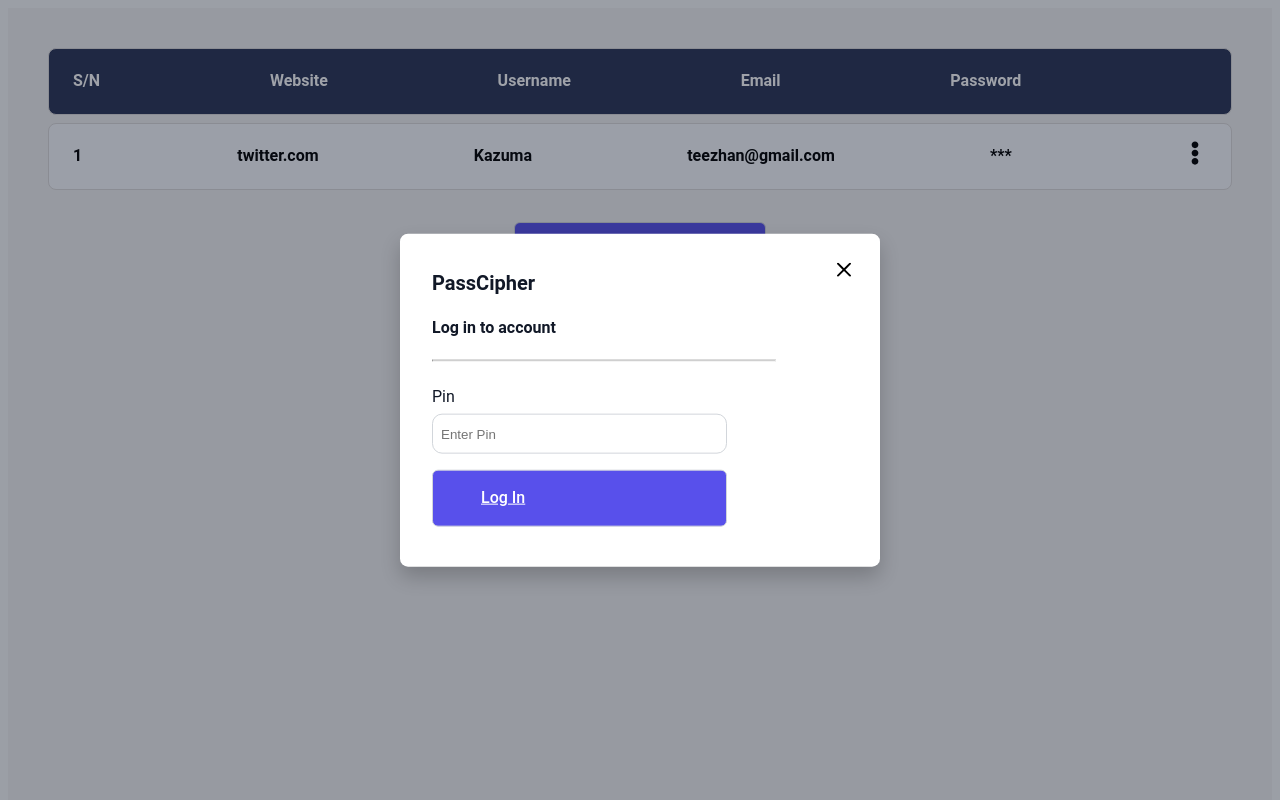
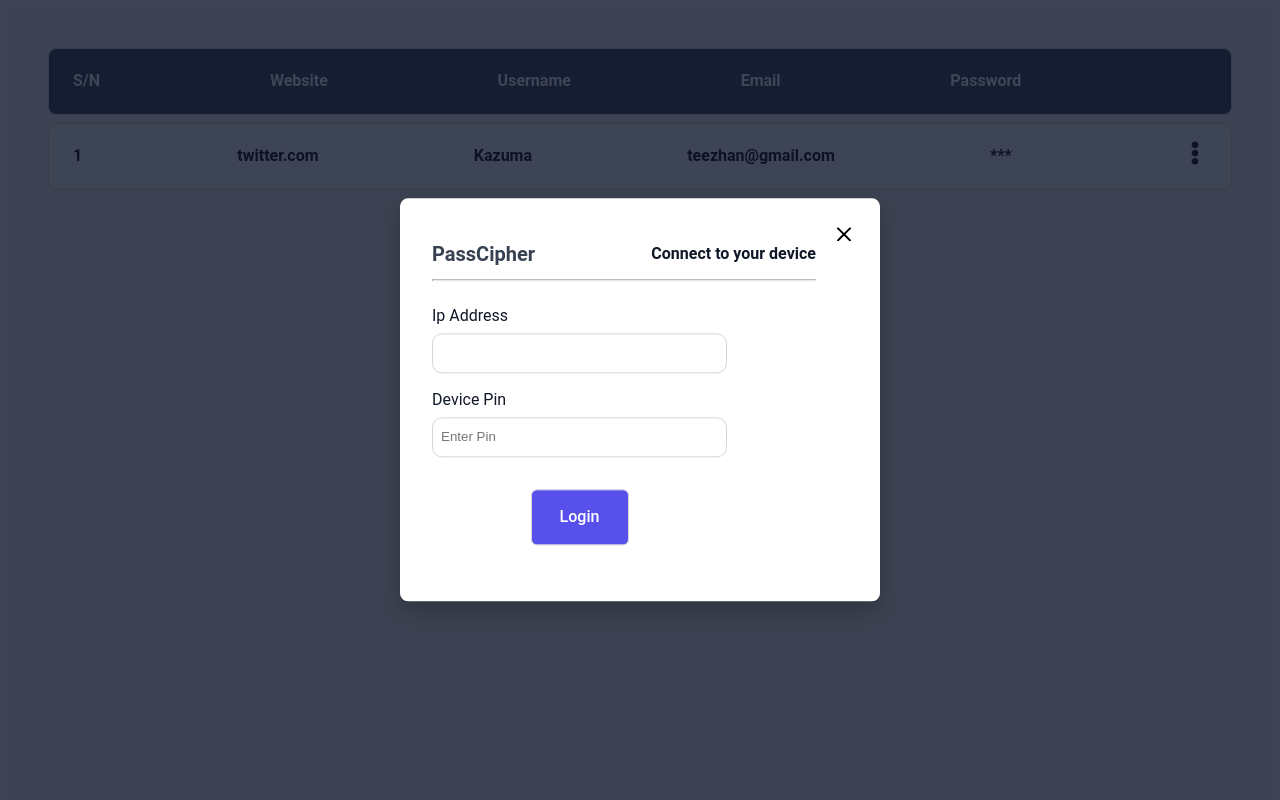
Before and after one commit to teezzan/passCipher, a PHP site: page / in a window 1280 px wide, after a click on "Next". Run offline with PHP 8.4, Linux system fonts and the light colour scheme.

Commit message:
added the second modal then fixed the Ui issue

```diff
--- a/web/index.html
+++ b/web/index.html
@@ -7,6 +7,12 @@
   <title>Document</title>
   <link rel="stylesheet" href="s.css">
 </head>
+<script>
+  function show(shown, hidden) {
+  document.getElementById(shown).style.display='block';
+  document.getElementById(hidden).style.display='none';
+}
+</script>
 <body>
   <div class = 'body'>
     <main class = 'header'>
@@ -36,13 +42,51 @@
       </div>
       <div class="details-modal-overlay"></div>
     </summary>
-    <div class="details-modal">
+    <div class="details-modal" id = 'modal0' >
       <div class="details-modal-close">
         <svg xmlns="http://www.w3.org/2000/svg" width="14" height="14" viewBox="0 0 14 14" fill="none">
           <path fill-rule="evenodd" clip-rule="evenodd" d="M13.7071 1.70711C14.0976 1.31658 14.0976 0.683417 13.7071 0.292893C13.3166 -0.0976311 12.6834 -0.0976311 12.2929 0.292893L7 5.58579L1.70711 0.292893C1.31658 -0.0976311 0.683417 -0.0976311 0.292893 0.292893C-0.0976311 0.683417 -0.0976311 1.31658 0.292893 1.70711L5.58579 7L0.292893 12.2929C-0.0976311 12.6834 -0.0976311 13.3166 0.292893 13.7071C0.683417 14.0976 1.31658 14.0976 1.70711 13.7071L7 8.41421L12.2929 13.7071C12.6834 14.0976 13.3166 14.0976 13.7071 13.7071C14.0976 13.3166 14.0976 12.6834 13.7071 12.2929L8.41421 7L13.7071 1.70711Z" fill="black" />
         </svg>
       </div>
       <div class="details-modal-title">
+        <div class="Form-field" >
+      <div id="land" class ='page' style ='display: block'>
+        <div class="Form-header">
+          <h1>PassCipher</h1>
+          <h4> Connect to your device</h4>
+        </div>
+        <hr />
+          <div class="Form-body">
+            <div class="col-start">
+              <div class="Form-group">
+                <label for="name">Ip Address </label><br />
+                <input type="text" name="name" id="name" class="Form-control" />
+              </div>
+              <div class="Form-group">
+                <label for="email">Device Pin</label><br />
+                <input
+                  type="password"
+                  name="name"
+                  id="email"
+                  class="Form-control"
+                  placeholder="Enter Pin"
+                  />
+                </div>
+                <details >
+                  <summary>
+                    <div class="button" >
+                      Login
+                    </div>
+                    <div class="Details-modal-overlay"></div>
+                  </summary>
+                  <div class="Details-modal" >
+                    <div class="Details-modal-close">
+                      <!-- <svg xmlns="http://www.w3.org/2000/svg" width="14" height="14" viewBox="0 0 14 14" fill="none">
+                        <path fill-rule="evenodd" clip-rule="evenodd" d="M13.7071 1.70711C14.0976 1.31658 14.0976 0.683417 13.7071 0.292893C13.3166 -0.0976311 12.6834 -0.0976311 12.2929 0.292893L7 5.58579L1.70711 0.292893C1.31658 -0.0976311 0.683417 -0.0976311 0.292893 0.292893C-0.0976311 0.683417 -0.0976311 1.31658 0.292893 1.70711L5.58579 7L0.292893 12.2929C-0.0976311 12.6834 -0.0976311 13.3166 0.292893 13.7071C0.683417 14.0976 1.31658 14.0976 1.70711 13.7071L7 8.41421L12.2929 13.7071C12.6834 14.0976 13.3166 14.0976 13.7071 13.7071C14.0976 13.3166 14.0976 12.6834 13.7071 12.2929L8.41421 7L13.7071 1.70711Z" fill="black" />
+                      </svg> -->
+                    </div>
+                    <div class="Details-modal-title">
+                      <div class="Details-modal-title">
                         <div class = "Form-field page" >
                       <div>
                       <h1>PassCipher</h1>
@@ -64,8 +108,7 @@
                             Log In
                           </a>
                     </div>
-      </div>
-    </div>
+                    </details>
                     </details>
   </div>
 </div>
--- a/web/s.css
+++ b/web/s.css
@@ -82,7 +110,17 @@ body {
 .details-modal .details-modal-close svg {
   display: block;
 }
+.Details-modal .Details-modal-close svg {
+  display: block;
+}
 .details-modal .details-modal-title {
+  color: #111827;
+  padding: 1.5em 2em;
+  pointer-events: all;
+  position: relative;
+  width: calc(100% - 2em);
+}
+.Details-modal .Details-modal-title {
   color: #111827;
   padding: 1.5em 2em;
   pointer-events: all;
@@ -112,9 +156,25 @@ body {
   left: 0;
   top: 0;
 }
+.Details-modal-overlay {
+  transition: opacity 0.2s ease-out;
+  pointer-events: none;
+  background: rgba(15, 23, 42, 0.8);
+  position: fixed;
+  opacity: 0;
+  bottom: 0;
+  right: 0;
+  left: 0;
+  top: 0;
+}
 details[open] .details-modal-overlay {
   pointer-events: all;
-  opacity: 0.5;
+  opacity: 1;
+}
+details[open] .Details-modal-overlay {
+  /* pointer-events: ; */
+  opacity: 0;
+  z-index: 350;
 }
 
 details summary {
```
Also changed, not shown: other parts of web/s.css (+35 -1 lines). Lines whose indentation alone changed are shown as unchanged.
